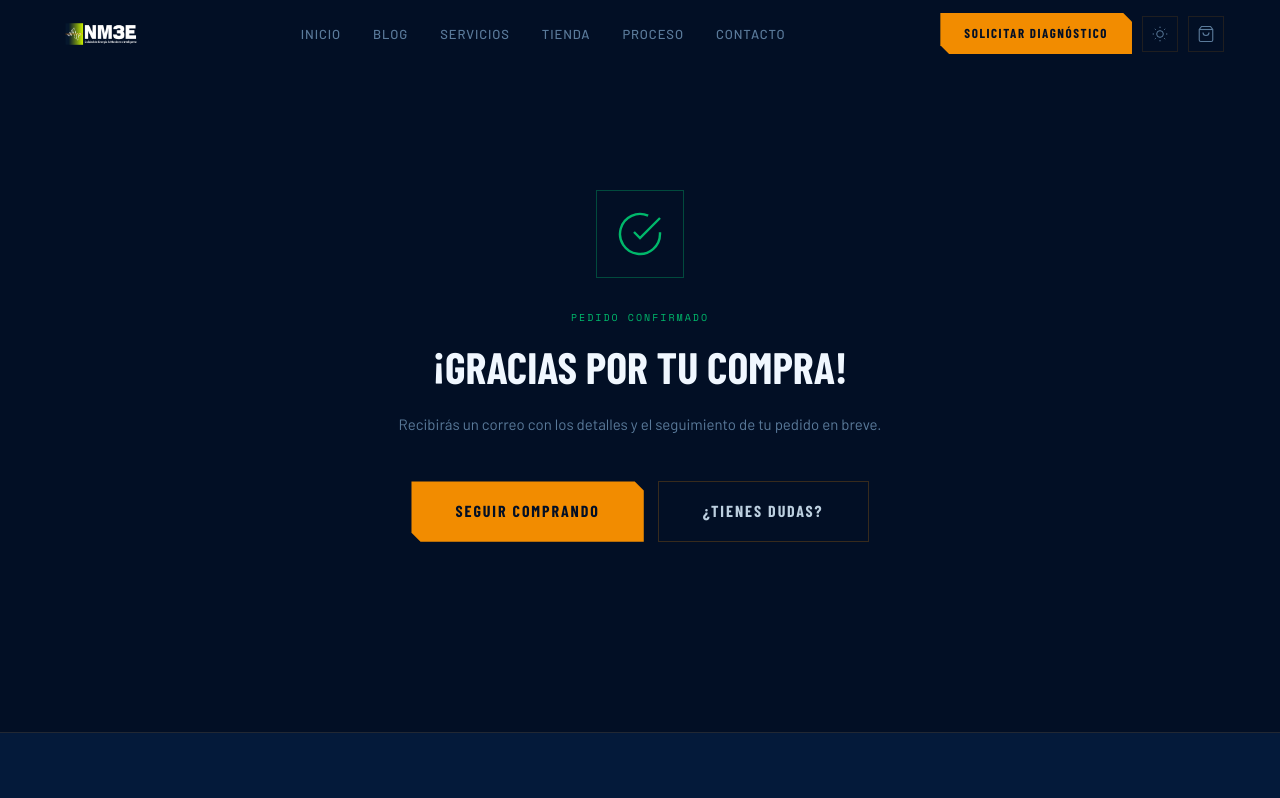
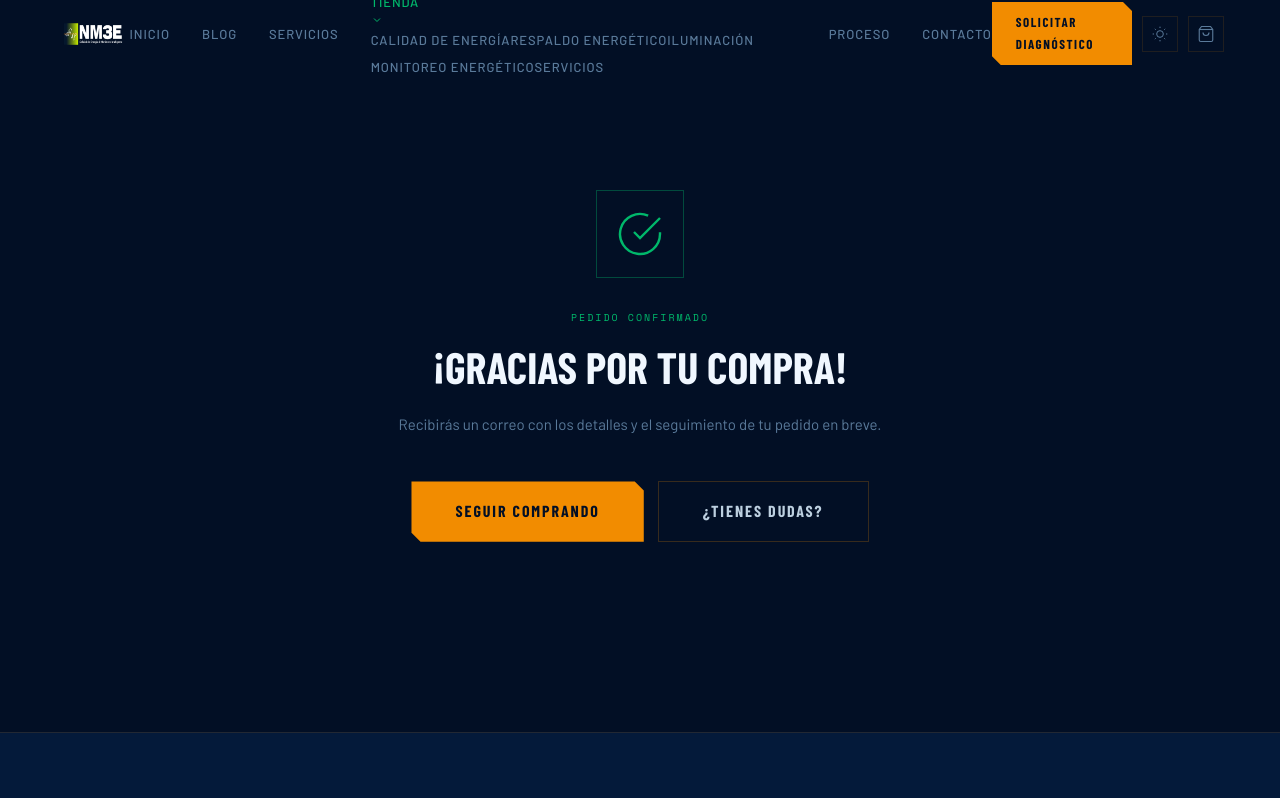
Before and after one commit to NicoNavea/nm3e, a Next.js app: page /tienda/gracias in a window 1280 px wide. Shown: the top 798 px of the page. Built offline with nearby package versions, Linux system fonts and the light colour scheme; no server answers; a web font is replaced by a local one; what @shopify/storefront-api-client would draw is missing.

Commit message:
Update Navbar.tsx
Modificación Categorías productos

```diff
--- a/src/components/Navbar.tsx
+++ b/src/components/Navbar.tsx
@@ -1,13 +1,21 @@
 "use client";
+
 import { useEffect, useState } from "react";
 import { usePathname } from "next/navigation";
 import Image from "next/image";
 import { useCartStore } from "@/store/cart";
 
+const shopCategories = [
+  { label: "Calidad de Energía", href: "/tienda#calidad-de-energia" },
+  { label: "Respaldo Energético", href: "/tienda#respaldo-energetico" },
+  { label: "Iluminación", href: "/tienda#iluminacion" },
+  { label: "Monitoreo Energético", href: "/tienda#monitoreo-energetico" },
+  { label: "Servicios", href: "/tienda#servicios" },
+];
+
 export default function Navbar() {
   const [scrolled, setScrolled] = useState(false);
   const [mobOpen, setMobOpen] = useState(false);
-  const [theme, setTheme] = useState<"dark" | "light">("dark");
   const { totalQuantity, toggleCart } = useCartStore();
   const pathname = usePathname();
 
@@ -16,11 +24,7 @@ export default function Navbar() {
 
   useEffect(() => {
     const saved = localStorage.getItem("theme") as "dark" | "light" | null;
-    if (saved === "light") {
-      setTheme("light");
-    } else {
-      if (!saved) localStorage.setItem("theme", "dark");
-    }
+    if (!saved) localStorage.setItem("theme", "dark");
   }, []);
 
   useEffect(() => {
@@ -30,14 +34,18 @@ export default function Navbar() {
   }, []);
 
   const toggleTheme = () => {
-    const current = document.documentElement.getAttribute("data-theme") === "light" ? "light" : "dark";
+    const current =
+      document.documentElement.getAttribute("data-theme") === "light"
+        ? "light"
+        : "dark";
     const next = current === "dark" ? "light" : "dark";
-    setTheme(next);
+
     if (next === "light") {
       document.documentElement.setAttribute("data-theme", "light");
     } else {
       document.documentElement.removeAttribute("data-theme");
     }
+
     localStorage.setItem("theme", next);
   };
 
@@ -50,9 +58,23 @@ export default function Navbar() {
         <a href="/" onClick={closeMob}>Inicio</a>
         <a href={anchorHref("#blog")} onClick={closeMob}>Blog</a>
         <a href={anchorHref("#servicios")} onClick={closeMob}>Servicios</a>
-        <a href="/tienda" onClick={closeMob}>Tienda</a>
+
+        <div className="mob-shop">
+          <a href="/tienda" onClick={closeMob}>Tienda</a>
+          <div className="mob-shop-categories">
+            {shopCategories.map((category) => (
+              <a
+                key={category.href}
+                href={category.href}
+                onClick={closeMob}
+              >
+                {category.label}
+              </a>
+            ))}
+          </div>
+        </div>
+
         <a href={anchorHref("#proceso")} onClick={closeMob}>Proceso</a>
-
         <a href={anchorHref("#contacto")} onClick={closeMob}>Contacto</a>
         <a
           href={anchorHref("#contacto")}
@@ -72,16 +94,16 @@ export default function Navbar() {
               src="/uploads/logo-dark.png"
               className="logo-img logo-img-light"
               alt="NM3E"
-              width={160}
-              height={44}
+              width={189}
+              height={52}
               priority
             />
             <Image
               src="/uploads/logo-white.png"
               className="logo-img logo-img-dark"
               alt="NM3E"
-              width={160}
-              height={44}
+              width={189}
+              height={52}
               priority
             />
           </a>
@@ -90,41 +112,92 @@ export default function Navbar() {
             <li><a href="/">Inicio</a></li>
             <li><a href={anchorHref("#blog")}>Blog</a></li>
             <li><a href={anchorHref("#servicios")}>Servicios</a></li>
-            <li><a href="/tienda">Tienda</a></li>
+
+            <li className="nav-shop">
+              <a href="/tienda" className="tienda-link">
+                Tienda
+                <svg
+                  className="dropdown-arrow"
+                  width="12"
+                  height="12"
+                  viewBox="0 0 24 24"
+                  fill="none"
+                  stroke="currentColor"
+                  strokeWidth="2"
+                  aria-hidden="true"
+                >
+                  <path d="m6 9 6 6 6-6" />
+                </svg>
+              </a>
+
+              <div className="shop-dropdown">
+                {shopCategories.map((category) => (
+                  <a key={category.href} href={category.href}>
+                    {category.label}
+                  </a>
+                ))}
+              </div>
+            </li>
+
             <li><a href={anchorHref("#proceso")}>Proceso</a></li>
-
             <li><a href={anchorHref("#contacto")}>Contacto</a></li>
           </ul>
 
           <div className="nav-right">
-            <a href={anchorHref("#contacto")} className="btn btn-cyan nav-cta-d">
+            <a
+              href={anchorHref("#contacto")}
+              className="btn btn-cyan nav-cta-d"
+            >
               Solicitar Diagnóstico
             </a>
 
-            <button className="theme-btn" onClick={toggleTheme} aria-label="Cambiar tema">
+            <button
+              className="theme-btn"
+              onClick={toggleTheme}
+              aria-label="Cambiar tema"
+            >
               <svg className="ico-sun" width="16" height="16" viewBox="0 0 24 24" fill="none" stroke="currentColor" strokeWidth="1.5">
-                <circle cx="12" cy="12" r="5"/><line x1="12" y1="1" x2="12" y2="3"/><line x1="12" y1="21" x2="12" y2="23"/>
-                <line x1="4.22" y1="4.22" x2="5.64" y2="5.64"/><line x1="18.36" y1="18.36" x2="19.78" y2="19.78"/>
-                <line x1="1" y1="12" x2="3" y2="12"/><line x1="21" y1="12" x2="23" y2="12"/>
-                <line x1="4.22" y1="19.78" x2="5.64" y2="18.36"/><line x1="18.36" y1="5.64" x2="19.78" y2="4.22"/>
+                <circle cx="12" cy="12" r="5" />
+                <line x1="12" y1="1" x2="12" y2="3" />
+                <line x1="12" y1="21" x2="12" y2="23" />
+                <line x1="4.22" y1="4.22" x2="5.64" y2="5.64" />
+                <line x1="18.36" y1="18.36" x2="19.78" y2="19.78" />
+                <line x1="1" y1="12" x2="3" y2="12" />
+                <line x1="21" y1="12" x2="23" y2="12" />
+                <line x1="4.22" y1="19.78" x2="5.64" y2="18.36" />
+                <line x1="18.36" y1="5.64" x2="19.78" y2="4.22" />
               </svg>
               <svg className="ico-moon" width="16" height="16" viewBox="0 0 24 24" fill="none" stroke="currentColor" strokeWidth="1.5">
-                <path d="M21 12.79A9 9 0 1111.21 3 7 7 0 0021 12.79z"/>
+                <path d="M21 12.79A9 9 0 1111.21 3 7 7 0 0021 12.79z" />
               </svg>
             </button>
 
-            <button className="cart-btn" onClick={toggleCart} aria-label="Carrito">
+            <button
+              className="cart-btn"
+              onClick={toggleCart}
+              aria-label="Carrito"
+            >
               <svg width="18" height="18" viewBox="0 0 24 24" fill="none" stroke="currentColor" strokeWidth="1.5">
                 <path d="M6 2L3 6v14a2 2 0 002 2h14a2 2 0 002-2V6l-3-4z" />
                 <line x1="3" y1="6" x2="21" y2="6" />
                 <path d="M16 10a4 4 0 01-8 0" />
               </svg>
-              {totalQuantity > 0 && <span className="cart-badge">{totalQuantity}</span>}
+              {totalQuantity > 0 && (
+                <span className="cart-badge">{totalQuantity}</span>
+              )}
             </button>
 
-            <div className="ham" onClick={() => setMobOpen(o => !o)}>
-              <span /><span /><span />
-            </div>
+            <button
+              className="ham"
+              type="button"
+              onClick={() => setMobOpen((open) => !open)}
+              aria-label="Abrir menú"
+              aria-expanded={mobOpen}
+            >
+              <span />
+              <span />
+              <span />
+            </button>
           </div>
         </div>
       </nav>
```
